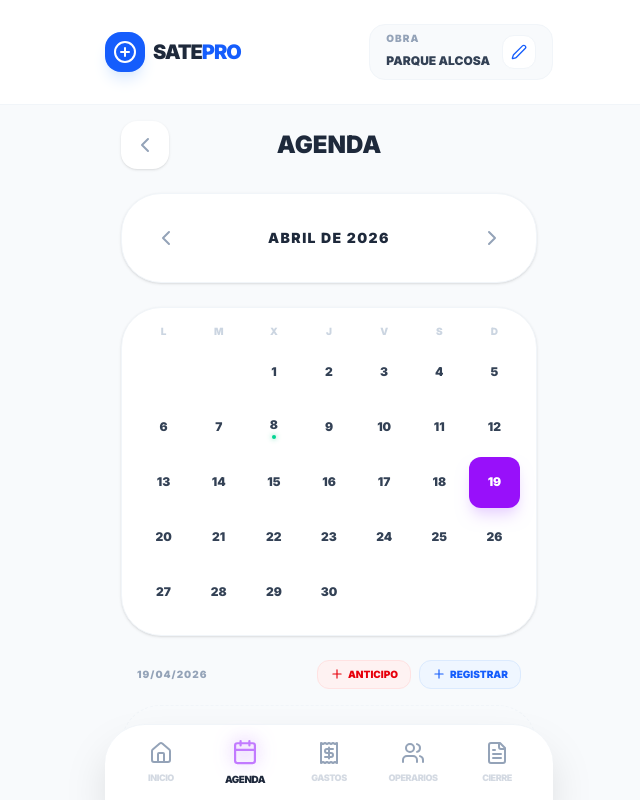
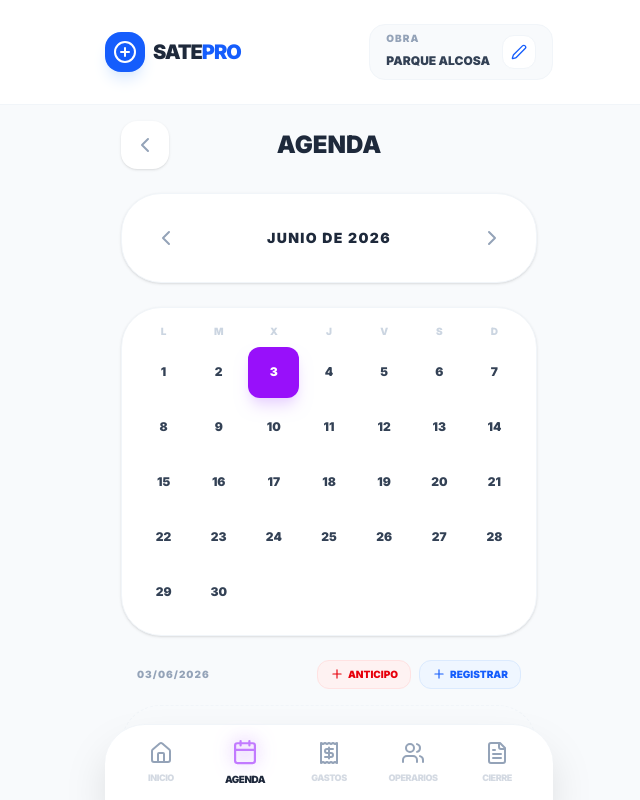
Before and after one commit to JFOE78/SATECONTROL-V3.0, a React (Vite) app: page / in a window 1280 px wide. Both pictures are taken after a click on the button "AGENDA". Shown: the whole page, without its empty margins (311-951 px from the left). Built offline with nearby package versions, Linux system fonts and the light colour scheme; the HTML template or start-up script is replaced by a standard one.

Commit message:
feat: improve UX for calendar navigation and list visibility
- Dynamically set the calendar view to the most recent record date.
- Show all operarios in the settlement list regardless of logged hours.

```diff
--- a/src/screens/Calendario.tsx
+++ b/src/screens/Calendario.tsx
@@ -6,8 +6,38 @@ import { formatDate, formatAmount } from "../lib/utils";
 
 export const Calendario: React.FC<{ onEdit: (a: Avance) => void, onBack: () => void, onNew: (date: string) => void }> = ({ onEdit, onBack, onNew }) => {
   const { avances, calculateAvanceEconomics, setAvances, notify, selectedObraId, anticipos, setAnticipos, itemsSate, certificaciones, operariosList } = useApp();
-  const [currentMonth, setCurrentMonth] = useState(new Date());
-  const [selectedDay, setSelectedDay] = useState<string | null>(new Date().toISOString().split('T')[0]);
+
+  // Find the latest registered avance's date for this obra, or default to the baseline "2026-06-03" to ensure any saved records are in view.
+  const initialDateStr = useMemo(() => {
+    if (avances && avances.length > 0) {
+      const sorted = [...avances]
+        .filter(a => a.obraId === selectedObraId)
+        .sort((a, b) => b.fecha.localeCompare(a.fecha));
+      if (sorted.length > 0) return sorted[0].fecha;
+    }
+    return "2026-06-03";
+  }, [avances, selectedObraId]);
+
+  const [currentMonth, setCurrentMonth] = useState<Date>(() => {
+    const parts = initialDateStr.split('-');
+    const year = Number(parts[0]) || 2026;
+    const month = Number(parts[1]) || 6;
+    return new Date(year, month - 1, 1);
+  });
+
+  const [selectedDay, setSelectedDay] = useState<string | null>(initialDateStr);
+
+  // Synchronize calendar focus whenever the latest target date updates
+  React.useEffect(() => {
+    if (initialDateStr) {
+      setSelectedDay(initialDateStr);
+      const parts = initialDateStr.split('-');
+      const year = Number(parts[0]) || 2026;
+      const month = Number(parts[1]) || 6;
+      setCurrentMonth(new Date(year, month - 1, 1));
+    }
+  }, [initialDateStr]);
+
   const [editingAnticipoId, setEditingAnticipoId] = useState<string | null>(null);
   const [editAnticipoOp, setEditAnticipoOp] = useState("");
   const [editAnticipoAmount, setEditAnticipoAmount] = useState<number>(0);
--- a/src/screens/OperariosScreen.tsx
+++ b/src/screens/OperariosScreen.tsx
@@ -168,7 +168,8 @@ export const OperariosScreen: React.FC<{ onBack: () => void, onOperarioClick: (n
   const currentSettlement = activeTab === 'simulacion' ? operarioSettlementSimulacion : operarioSettlementCurso;
 
   const filteredOperarios = useMemo(() => {
-    const list = currentSettlement.filter(o => o.jornadas > 0 || (o.vacationJornadas && o.vacationJornadas > 0));
+    // Show all squad operarios so users can see names, base wages, and benefit shares even if there's no work logged in this segment yet
+    const list = currentSettlement;
     if (!searchTerm) return list;
     const clean = searchTerm.toLowerCase();
     return list.filter(o => o.nombre.toLowerCase().includes(clean));
```
